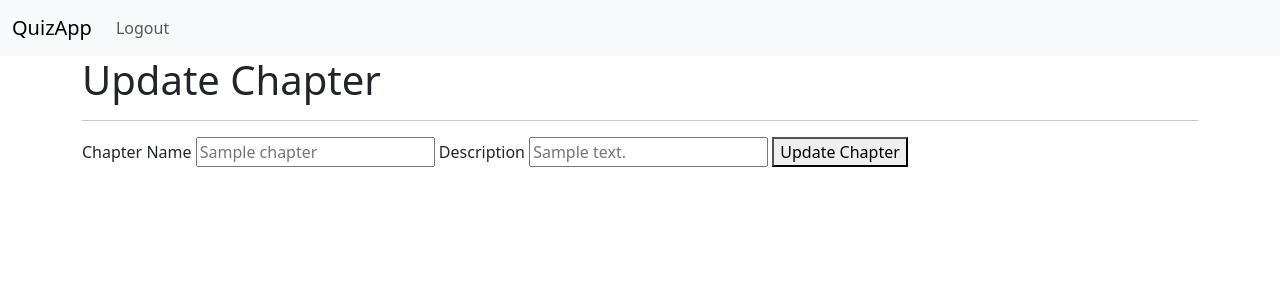
After one commit to its403/quiz_app_v1, a Flask app: page /subject/chapter/1/update in a window 1280 px wide. The commit adds this page. Shown: the top 300 px of the page. Run offline with Flask 3, Linux system fonts and the light colour scheme; the visitor is signed in with stand-in values (Sample User, id 1); tables that the repository leaves empty hold one stand-in row (values such as "Sample post").

Commit message:
Added functionality to update the chapter

```diff
--- a/routes.py
+++ b/routes.py
@@ -278,3 +278,38 @@ def view_chapter(id):
         return redirect(url_for("admin"))
 
     return render_template("chapter/view.html", chapter=chapter)
+
+
+@app.route("/subject/chapter/<int:id>/update")
+@admin_required
+def update_chapter(id):
+    chapter = Chapter.query.get(id)
+
+    if not chapter:
+        flash("Chapter does not exist!")
+        return redirect(url_for("admin"))
+
+    return render_template("chapter/update.html", chapter=chapter)
+
+@app.route("/subject/chapter/<int:id>/update", methods=["POST"])
+@admin_required
+def update_chapter_post(id):
+    chapter = Chapter.query.get(id)
+
+    if not chapter:
+        flash("Chapter does not exist!")
+        return redirect(url_for("admin"))
+
+    name = request.form.get("chapter_name")
+    description = request.form.get("chapter_description")
+
+    if not name or not description:
+        flash("Please fill all the fields!")
+        return redirect(url_for("update_chapter", id=id))
+
+    chapter.name = name
+    chapter.description = description
+
+    db.session.commit()
+    flash("Chapter updated successfully!")
+    return redirect(url_for("admin"))
--- a/templates/admin/dashboard.html
+++ b/templates/admin/dashboard.html
@@ -23,7 +23,7 @@
                   <td>{{ chapter.description }}</td>
                   <td>
                     <a href="{{ url_for('view_chapter', id=chapter.id) }}">View</a>
-                    <a href="">Edit</a>
+                    <a href="{{ url_for('update_chapter', id=chapter.id) }}">Edit</a>
                     <a href="">Delete</a>
                   </td>
                 </tr>
--- /dev/null
+++ b/templates/chapter/update.html
@@ -0,0 +1,17 @@
+{% extends 'layout.html' %}
+
+{% block content %}
+<h1>Update Chapter</h1>
+<hr>
+<form action="" method="post">
+    <label for="chapter_name">Chapter Name</label>
+    <input type="text" name="chapter_name" placeholder="{{ chapter.name }}">
+
+    <label for="chapter_description">Description</label>
+    <input type="text" name="chapter_description" placeholder="{{ chapter.description }}">
+
+    <button type="submit">
+        Update Chapter
+    </button>
+</form>
+{% endblock %}
```
